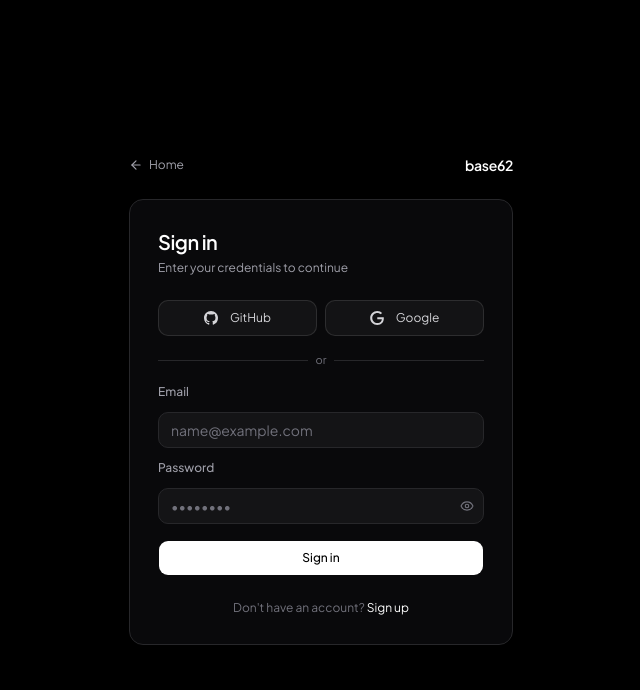
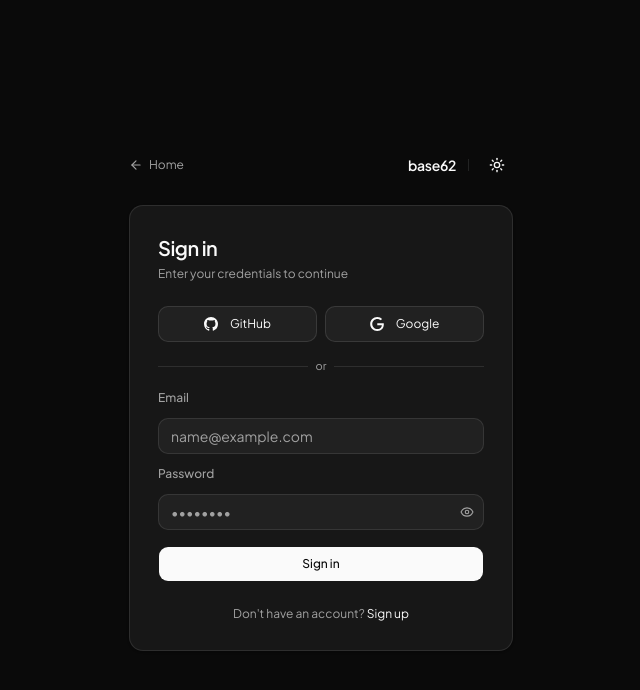
Before and after one commit to therajarshichakraborty/base62, a Next.js app: page /login in a window 1280 px wide. Shown: the top 690 px of the page, without its empty margins (319-959 px from the left). Built offline with nearby package versions, Linux system fonts and the light colour scheme.

Commit message:
feat: add theme toggler

```diff
--- a/app/(auth)/layout.tsx
+++ b/app/(auth)/layout.tsx
@@ -1,6 +1,7 @@
 import { ReactNode } from "react";
 import Link from "next/link";
 import { ArrowLeft } from "lucide-react";
+import { ThemeToggle } from "@/components/ui/theme-toggle";
 
 interface AuthLayoutProps {
   children: ReactNode;
@@ -8,18 +9,22 @@ interface AuthLayoutProps {
 
 export default function AuthLayout({ children }: AuthLayoutProps) {
   return (
-    <div className="min-h-screen flex flex-col items-center justify-center bg-black text-white px-4 py-12">
+    <div className="min-h-screen flex flex-col items-center justify-center bg-background text-foreground px-4 py-12 transition-colors duration-150">
       <div className="w-full max-w-sm mb-6 flex items-center justify-between">
         <Link
           href="/"
-          className="inline-flex items-center gap-1.5 text-xs text-zinc-400 hover:text-white transition-colors"
+          className="inline-flex items-center gap-1.5 text-xs text-muted-foreground hover:text-foreground transition-colors"
         >
           <ArrowLeft className="size-3.5" />
           <span>Home</span>
         </Link>
-        <Link href="/" className="font-semibold text-sm tracking-tight text-white">
-          base62
-        </Link>
+        <div className="flex items-center gap-3">
+          <Link href="/" className="font-semibold text-sm tracking-tight text-foreground">
+            base62
+          </Link>
+          <div className="h-3 w-px bg-border" />
+          <ThemeToggle />
+        </div>
       </div>
 
       <main className="w-full max-w-sm">
--- a/app/(auth)/login/page.tsx
+++ b/app/(auth)/login/page.tsx
@@ -3,17 +3,17 @@ import { LoginForm } from "@/components/auth/login-form";
 
 export default function LoginPage() {
   return (
-    <div className="rounded-xl border border-zinc-800 bg-zinc-950 p-6 sm:p-7">
+    <div className="rounded-xl border border-border bg-card text-card-foreground p-6 sm:p-7 shadow-sm">
       <div className="mb-6">
-        <h1 className="text-xl font-semibold tracking-tight text-white">
+        <h1 className="text-xl font-semibold tracking-tight text-foreground">
           Sign in
         </h1>
-        <p className="mt-1 text-xs text-zinc-400">
+        <p className="mt-1 text-xs text-muted-foreground">
           Enter your credentials to continue
         </p>
       </div>
 
-      <Suspense fallback={<div className="py-8 text-center text-xs text-zinc-500">Loading...</div>}>
+      <Suspense fallback={<div className="py-8 text-center text-xs text-muted-foreground">Loading...</div>}>
         <LoginForm />
       </Suspense>
     </div>
--- a/app/(auth)/register/page.tsx
+++ b/app/(auth)/register/page.tsx
@@ -2,12 +2,12 @@ import { RegisterForm } from "@/components/auth/register-form";
 
 export default function RegisterPage() {
   return (
-    <div className="rounded-xl border border-zinc-800 bg-zinc-950 p-6 sm:p-7">
+    <div className="rounded-xl border border-border bg-card text-card-foreground p-6 sm:p-7 shadow-sm">
       <div className="mb-6">
-        <h1 className="text-xl font-semibold tracking-tight text-white">
+        <h1 className="text-xl font-semibold tracking-tight text-foreground">
           Create an account
         </h1>
-        <p className="mt-1 text-xs text-zinc-400">
+        <p className="mt-1 text-xs text-muted-foreground">
           Enter your details to get started
         </p>
       </div>
--- a/app/layout.tsx
+++ b/app/layout.tsx
@@ -3,10 +3,26 @@ import { Toaster } from "sonner";
 import "./styles/globals.css";
 
 export const metadata: Metadata = {
-  title: "Base62 | Minimal & Fast URL Shortener",
+  title: "Base62 | Minimal URL Shortener",
   description:
-    "A clever, lightning-fast URL shortener powered by base-62 encoding and modern link analytics.",
+    "A clean, minimal URL shortener powered by base-62 encoding.",
 };
+
+const themeScript = `
+  (function() {
+    try {
+      var saved = localStorage.getItem('theme');
+      var prefersDark = window.matchMedia('(prefers-color-scheme: dark)').matches;
+      if (saved === 'dark' || (!saved && prefersDark)) {
+        document.documentElement.classList.add('dark');
+      } else if (saved === 'light') {
+        document.documentElement.classList.remove('dark');
+      } else {
+        document.documentElement.classList.add('dark');
+      }
+    } catch (e) {}
+  })();
+`;
 
 export default function RootLayout({
   children,
@@ -15,9 +31,12 @@ export default function RootLayout({
 }) {
   return (
     <html lang="en" className="dark h-full antialiased" suppressHydrationWarning>
-      <body className="min-h-full flex flex-col font-sans bg-background text-foreground selection:bg-indigo-500/25 selection:text-indigo-200">
+      <head>
+        <script dangerouslySetInnerHTML={{ __html: themeScript }} />
+      </head>
+      <body className="min-h-full flex flex-col font-sans bg-background text-foreground selection:bg-foreground selection:text-background transition-colors duration-150">
         {children}
-        <Toaster richColors position="top-right" theme="dark" />
+        <Toaster richColors position="top-right" />
       </body>
     </html>
   );
--- a/components/auth/login-form.tsx
+++ b/components/auth/login-form.tsx
@@ -99,7 +99,7 @@ export function LoginForm() {
           variant="outline"
           disabled={isLoading || !!isSocialLoading}
           onClick={() => handleOAuth("github")}
-          className="h-9 rounded-lg border-zinc-800 bg-zinc-900/60 hover:bg-zinc-800 text-xs font-normal text-zinc-300 transition-colors"
+          className="h-9 rounded-lg border-border bg-card hover:bg-muted text-xs font-normal text-foreground transition-colors"
         >
           <svg className="mr-1.5 size-3.5 fill-current" viewBox="0 0 24 24">
             <path d="M12 0C5.37 0 0 5.37 0 12c0 5.31 3.435 9.795 8.205 11.385.6.105.825-.255.825-.57 0-.285-.015-1.23-.015-2.235-3.015.555-3.795-.735-4.035-1.41-.135-.345-.72-1.41-1.23-1.695-.42-.225-1.02-.78-.015-.795.945-.015 1.62.87 1.845 1.23 1.08 1.815 2.805 1.305 3.495.99.105-.78.42-1.305.765-1.605-2.67-.3-5.46-1.335-5.46-5.925 0-1.305.465-2.385 1.23-3.225-.12-.3-.54-1.53.12-3.18 0 0 1.005-.315 3.3 1.23.96-.27 1.98-.405 3-.405s2.04.135 3 .405c2.295-1.56 3.3-1.23 3.3-1.23.66 1.65.24 2.88.12 3.18.765.84 1.23 1.905 1.23 3.225 0 4.605-2.805 5.625-5.475 5.925.435.375.81 1.095.81 2.22 0 1.605-.015 2.895-.015 3.3 0 .315.225.69.825.57A12.02 12.02 0 0024 12c0-6.63-5.37-12-12-12z" />
@@ -112,7 +112,7 @@ export function LoginForm() {
           variant="outline"
           disabled={isLoading || !!isSocialLoading}
           onClick={() => handleOAuth("google")}
-          className="h-9 rounded-lg border-zinc-800 bg-zinc-900/60 hover:bg-zinc-800 text-xs font-normal text-zinc-300 transition-colors"
+          className="h-9 rounded-lg border-border bg-card hover:bg-muted text-xs font-normal text-foreground transition-colors"
         >
           <svg className="mr-1.5 size-3.5 fill-current" viewBox="0 0 24 24">
             <path d="M12.48 10.92v3.28h7.84c-.24 1.84-.853 3.187-1.787 4.133-1.147 1.147-2.933 2.4-6.053 2.4-4.827 0-8.6-3.893-8.6-8.72s3.773-8.72 8.6-8.72c2.6 0 4.507 1.027 5.907 2.347l2.307-2.307C18.747 1.44 16.08 0 12.48 0 5.867 0 .307 5.387.307 12s5.56 12 12.173 12c3.573 0 6.267-1.173 8.373-3.36 2.16-2.16 2.84-5.213 2.84-7.667 0-.76-.053-1.467-.173-2.053H12.48z" />
@@ -123,9 +123,9 @@ export function LoginForm() {
 
       <div className="relative flex items-center justify-center">
         <div className="absolute inset-0 flex items-center">
-          <div className="w-full border-t border-zinc-800" />
+          <div className="w-full border-t border-border" />
         </div>
-        <span className="relative bg-zinc-950 px-2 text-[11px] text-zinc-500">
+        <span className="relative bg-card px-2 text-[11px] text-muted-foreground">
           or
         </span>
       </div>
@@ -137,18 +137,18 @@ export function LoginForm() {
             name="email"
             render={({ field }) => (
               <FormItem className="space-y-1">
-                <FormLabel className="text-xs text-zinc-400">Email</FormLabel>
+                <FormLabel className="text-xs text-muted-foreground">Email</FormLabel>
                 <FormControl>
                   <Input
                     placeholder="name@example.com"
                     type="email"
                     autoComplete="email"
                     disabled={isLoading}
-                    className="h-9 rounded-lg border-zinc-800 bg-zinc-900/40 px-3 text-sm text-white placeholder:text-zinc-500 focus-visible:ring-1 focus-visible:ring-zinc-600 focus-visible:border-zinc-600"
+                    className="h-9 rounded-lg border-border bg-muted/20 px-3 text-sm text-foreground placeholder:text-muted-foreground focus-visible:ring-1 focus-visible:ring-foreground/30 focus-visible:border-foreground/30"
                     {...field}
                   />
                 </FormControl>
-                <FormMessage className="text-xs text-red-400" />
+                <FormMessage className="text-xs text-destructive" />
               </FormItem>
             )}
           />
@@ -158,7 +158,7 @@ export function LoginForm() {
             name="password"
             render={({ field }) => (
               <FormItem className="space-y-1">
-                <FormLabel className="text-xs text-zinc-400">Password</FormLabel>
+                <FormLabel className="text-xs text-muted-foreground">Password</FormLabel>
                 <FormControl>
                   <div className="relative">
                     <Input
@@ -166,14 +166,14 @@ export function LoginForm() {
                       type={showPassword ? "text" : "password"}
                       autoComplete="current-password"
                       disabled={isLoading}
-                      className="h-9 rounded-lg border-zinc-800 bg-zinc-900/40 pl-3 pr-8 text-sm text-white placeholder:text-zinc-500 focus-visible:ring-1 focus-visible:ring-zinc-600 focus-visible:border-zinc-600"
+                      className="h-9 rounded-lg border-border bg-muted/20 pl-3 pr-8 text-sm text-foreground placeholder:text-muted-foreground focus-visible:ring-1 focus-visible:ring-foreground/30 focus-visible:border-foreground/30"
                       {...field}
                     />
                     <button
                       type="button"
                       tabIndex={-1}
                       onClick={() => setShowPassword(!showPassword)}
-                      className="absolute right-2.5 top-1/2 -translate-y-1/2 text-zinc-500 hover:text-zinc-300"
+                      className="absolute right-2.5 top-1/2 -translate-y-1/2 text-muted-foreground hover:text-foreground"
                     >
                       {showPassword ? (
                         <EyeOff className="size-3.5" />
@@ -183,30 +183,30 @@ export function LoginForm() {
                     </button>
                   </div>
                 </FormControl>
-                <FormMessage className="text-xs text-red-400" />
+                <FormMessage className="text-xs text-destructive" />
               </FormItem>
             )}
           />
 
           {error && (
-            <p className="text-xs text-red-400 pt-0.5">{error}</p>
+            <p className="text-xs text-destructive pt-0.5">{error}</p>
           )}
 
           <Button
             type="submit"
             disabled={isLoading || !!isSocialLoading}
-            className="w-full h-9 mt-1 rounded-lg bg-white hover:bg-zinc-200 text-black text-xs font-medium transition-colors disabled:opacity-50"
+            className="w-full h-9 mt-1 rounded-lg bg-foreground hover:bg-foreground/90 text-background text-xs font-medium transition-colors disabled:opacity-50"
           >
             {isLoading ? "Signing in..." : "Sign in"}
           </Button>
         </form>
       </Form>
 
-      <div className="pt-2 text-center text-xs text-zinc-500">
+      <div className="pt-2 text-center text-xs text-muted-foreground">
         Don&apos;t have an account?{" "}
         <Link
           href="/register"
-          className="text-white hover:underline transition-colors"
+          className="text-foreground hover:underline transition-colors"
         >
           Sign up
         </Link>
--- /dev/null
+++ b/components/ui/theme-toggle.tsx
@@ -0,0 +1,62 @@
+"use client";
+
+import * as React from "react";
+import { Moon, Sun } from "lucide-react";
+import { Button } from "./button";
+
+interface ThemeToggleProps {
+  className?: string;
+}
+
+export function ThemeToggle({ className = "" }: ThemeToggleProps) {
+  const [theme, setTheme] = React.useState<"light" | "dark">("dark");
+  const [mounted, setMounted] = React.useState(false);
+
+  React.useEffect(() => {
+    setMounted(true);
+    const isDark = document.documentElement.classList.contains("dark");
+    setTheme(isDark ? "dark" : "light");
+  }, []);
+
+  const toggleTheme = () => {
+    const nextTheme = theme === "dark" ? "light" : "dark";
+    setTheme(nextTheme);
+    if (nextTheme === "dark") {
+      document.documentElement.classList.add("dark");
+      localStorage.setItem("theme", "dark");
+    } else {
+      document.documentElement.classList.remove("dark");
+      localStorage.setItem("theme", "light");
+    }
+  };
+
+  if (!mounted) {
+    return (
+      <Button
+        variant="ghost"
+        size="icon-sm"
+        aria-label="Toggle theme"
+        className={`size-8 rounded-lg text-muted-foreground ${className}`}
+      >
+        <span className="size-4" />
+      </Button>
+    );
+  }
+
+  return (
+    <Button
+      type="button"
+      variant="ghost"
+      size="icon-sm"
+      onClick={toggleTheme}
+      aria-label={`Switch to ${theme === "dark" ? "light" : "dark"} mode`}
+      className={`size-8 rounded-lg text-muted-foreground hover:text-foreground hover:bg-muted/60 transition-colors ${className}`}
+    >
+      {theme === "dark" ? (
+        <Sun className="size-4 transition-transform duration-200 hover:rotate-45 text-foreground" />
+      ) : (
+        <Moon className="size-4 transition-transform duration-200 hover:-rotate-12 text-foreground" />
+      )}
+    </Button>
+  );
+}
```
Also changed, not shown: app/page.tsx (+11 -8 lines), components/auth/register-form.tsx (+18 -18 lines), components/urls/url-shortner-form.tsx (+10 -10 lines).
